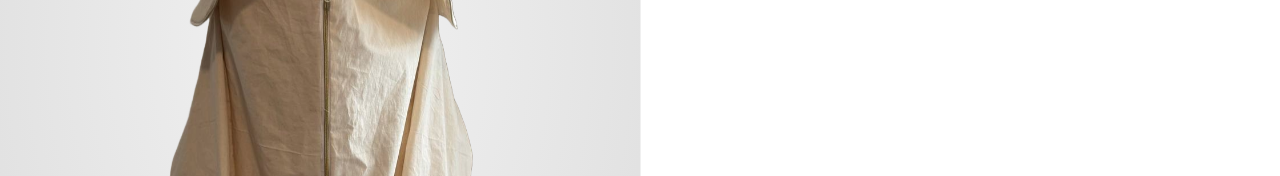
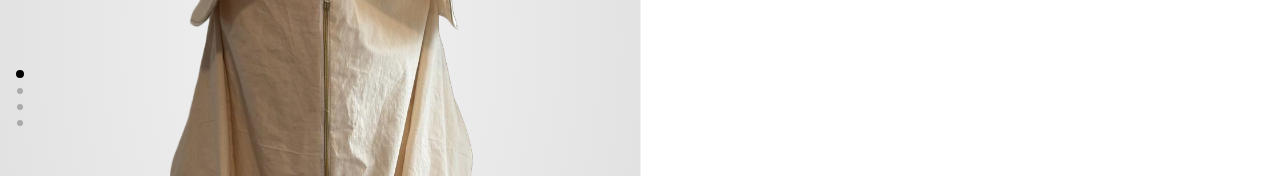
Before and after one commit to AdamXemo/giorgio-antro-website, a Next.js app: page /product/antro-classic-hoodie in a window 1280 px wide. Shown: the part 302-478 px from the top of the page. Built offline with nearby package versions, Linux system fonts and the light colour scheme; no server answers; a web font is replaced by a local one.

Commit message:
feat: add interactive dot indicators to desktop image stack

```diff
--- a/app/product/[id]/ProductClient.tsx
+++ b/app/product/[id]/ProductClient.tsx
@@ -1,6 +1,6 @@
 'use client'
 
-import { useState } from 'react'
+import { useState, useEffect, useRef } from 'react'
 import { useRouter } from 'next/navigation'
 import { toast } from 'sonner'
 import { useCart } from '@/components/cart/CartContext'
@@ -23,6 +23,22 @@ export default function ProductClient({ product }: { product: Product }) {
   const { addToCart } = useCart()
   const [addedToCart, setAddedToCart] = useState(false)
   const [activeDrawer, setActiveDrawer] = useState<DrawerType | null>(null)
+  const [activeDesktopImage, setActiveDesktopImage] = useState(0)
+  const imageRefs = useRef<(HTMLDivElement | null)[]>([])
+
+  useEffect(() => {
+    if (product.images.length < 2) return
+    const observers = imageRefs.current.map((el, index) => {
+      if (!el) return null
+      const obs = new IntersectionObserver(
+        ([entry]) => { if (entry.isIntersecting) setActiveDesktopImage(index) },
+        { threshold: 0.5 },
+      )
+      obs.observe(el)
+      return obs
+    })
+    return () => observers.forEach(obs => obs?.disconnect())
+  }, [product.images.length])
 
   const handleAddToCart = () => {
     addToCart({
@@ -52,6 +68,7 @@ export default function ProductClient({ product }: { product: Product }) {
           {product.images.map((image, index) => (
             <div
               key={index}
+              ref={el => { imageRefs.current[index] = el }}
               className="relative w-full h-[calc(100vh-69px)] studio-bg"
             >
               <Image
@@ -64,6 +81,25 @@ export default function ProductClient({ product }: { product: Product }) {
               />
             </div>
           ))}
+
+          {/* Dot indicators — mirrors mobile, only shown when multiple images */}
+          {product.images.length > 1 && (
+            <div className="fixed left-4 top-1/2 -translate-y-1/2 flex flex-col items-center gap-2.5">
+              {product.images.map((_, index) => (
+                <button
+                  key={index}
+                  type="button"
+                  onClick={() => imageRefs.current[index]?.scrollIntoView({ behavior: 'smooth' })}
+                  aria-label={`View image ${index + 1}`}
+                  className={`rounded-full transition-all duration-300 ${
+                    index === activeDesktopImage
+                      ? 'w-2 h-2 bg-black dark:bg-white'
+                      : 'w-1.5 h-1.5 bg-black/25 dark:bg-white/25'
+                  }`}
+                />
+              ))}
+            </div>
+          )}
         </div>
 
         {/* Right: sticky product info + slide-in drawer */}
```
